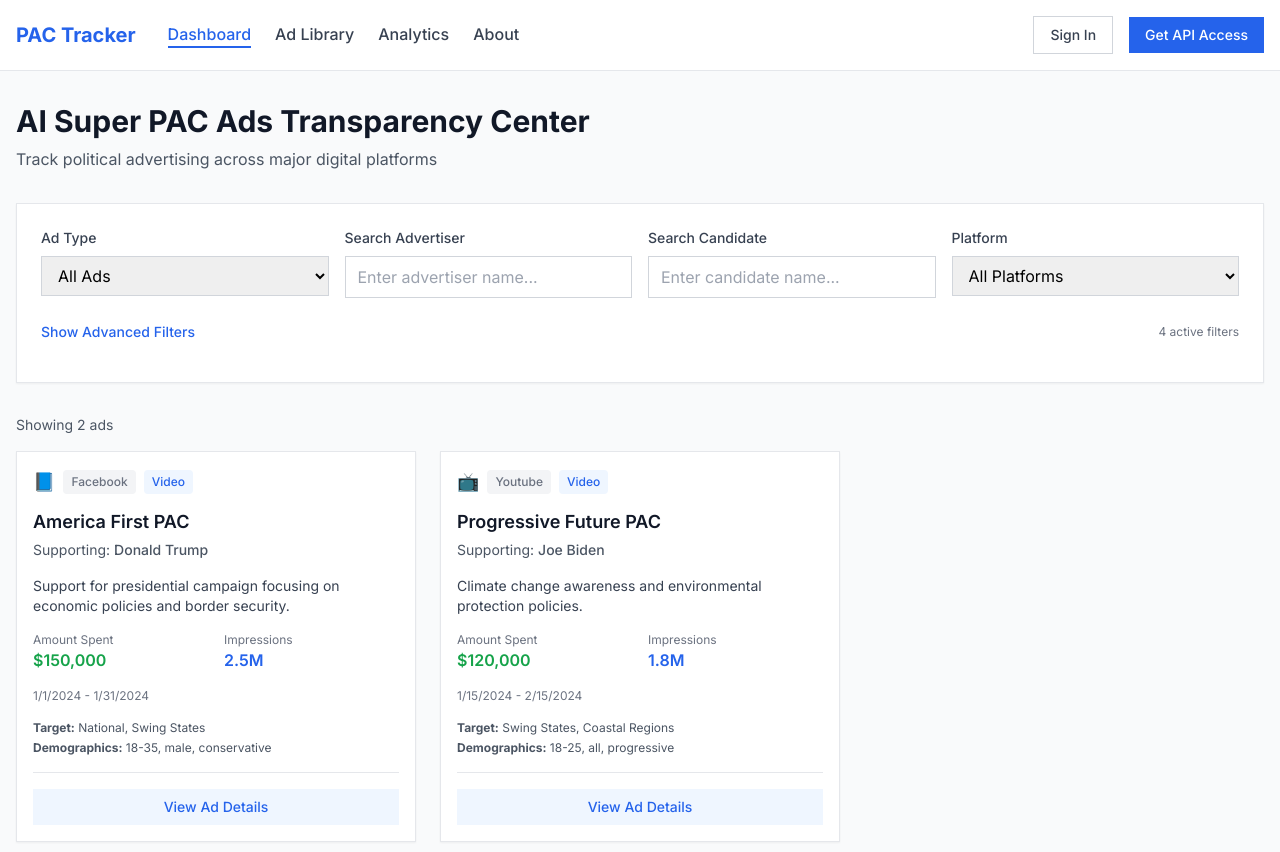
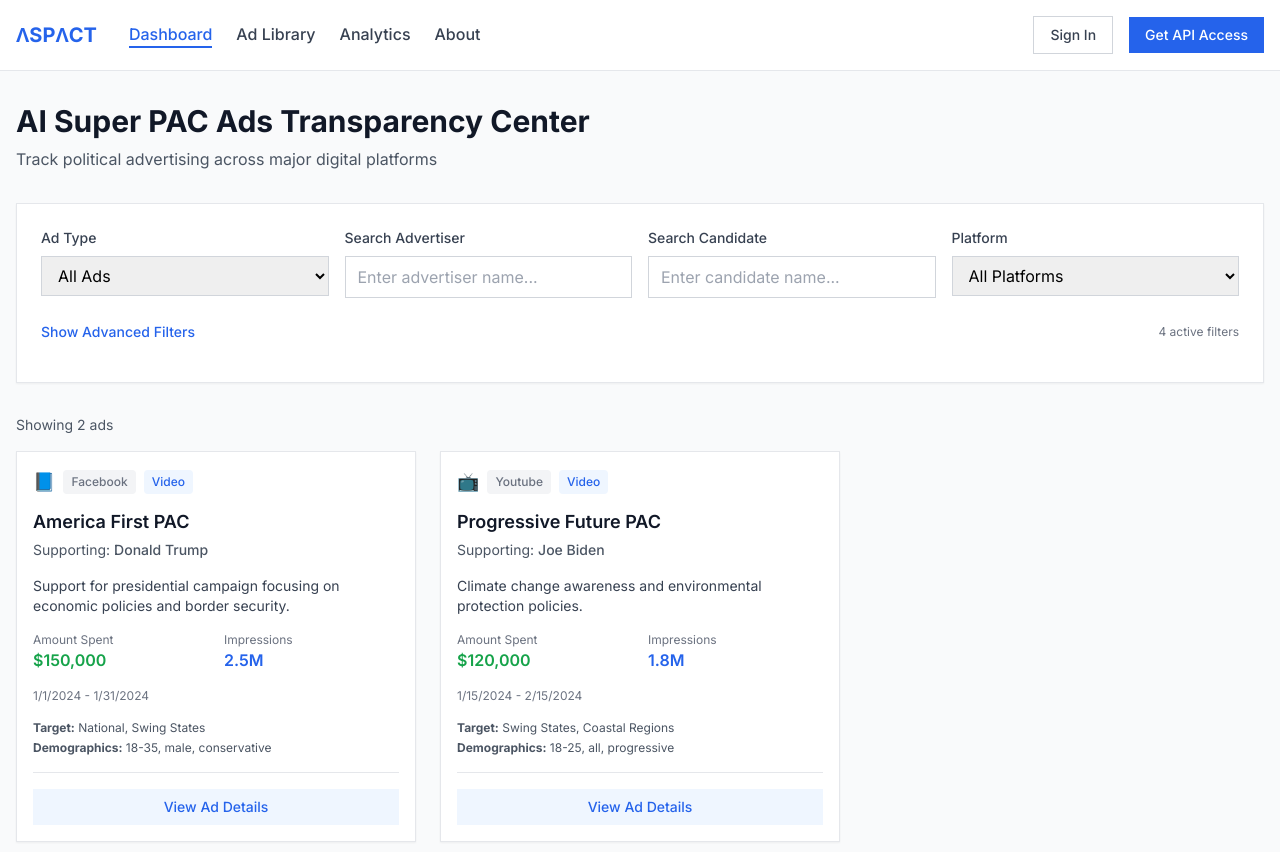
Before and after one commit to phinakomea/super-pac-ads, a Next.js app: page / in a window 1280 px wide. Shown: the top 852 px of the page. Built offline with nearby package versions, Linux system fonts and the light colour scheme.

Commit message:
commit 13

```diff
--- a/src/components/Header.tsx
+++ b/src/components/Header.tsx
@@ -10,7 +10,7 @@ export default function Header() {
         <div className="flex items-center justify-between">
           <div className="flex items-center space-x-8">
             <Link href="/" className="text-xl font-bold text-blue-600 hover:text-blue-700">
-              PAC Tracker
+              &Lambda;SP&Lambda;CT
             </Link>
             <Navlinks />
           </div>
```
